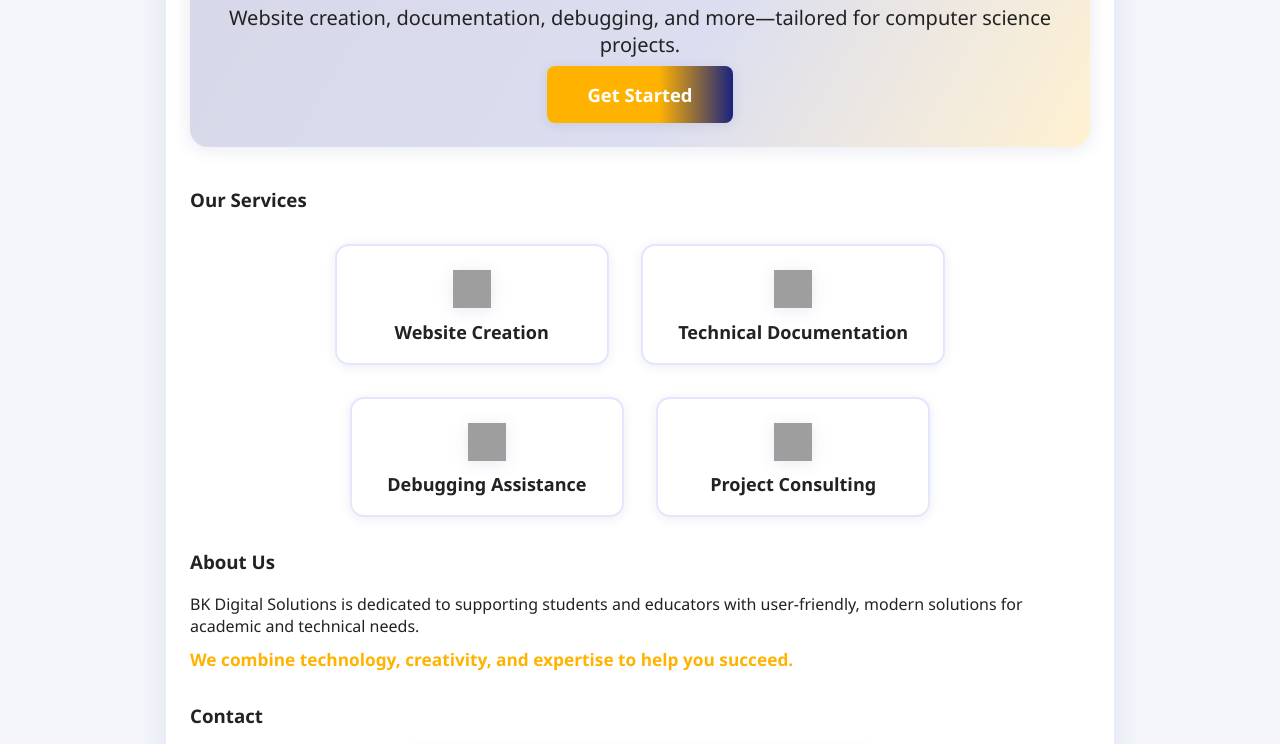
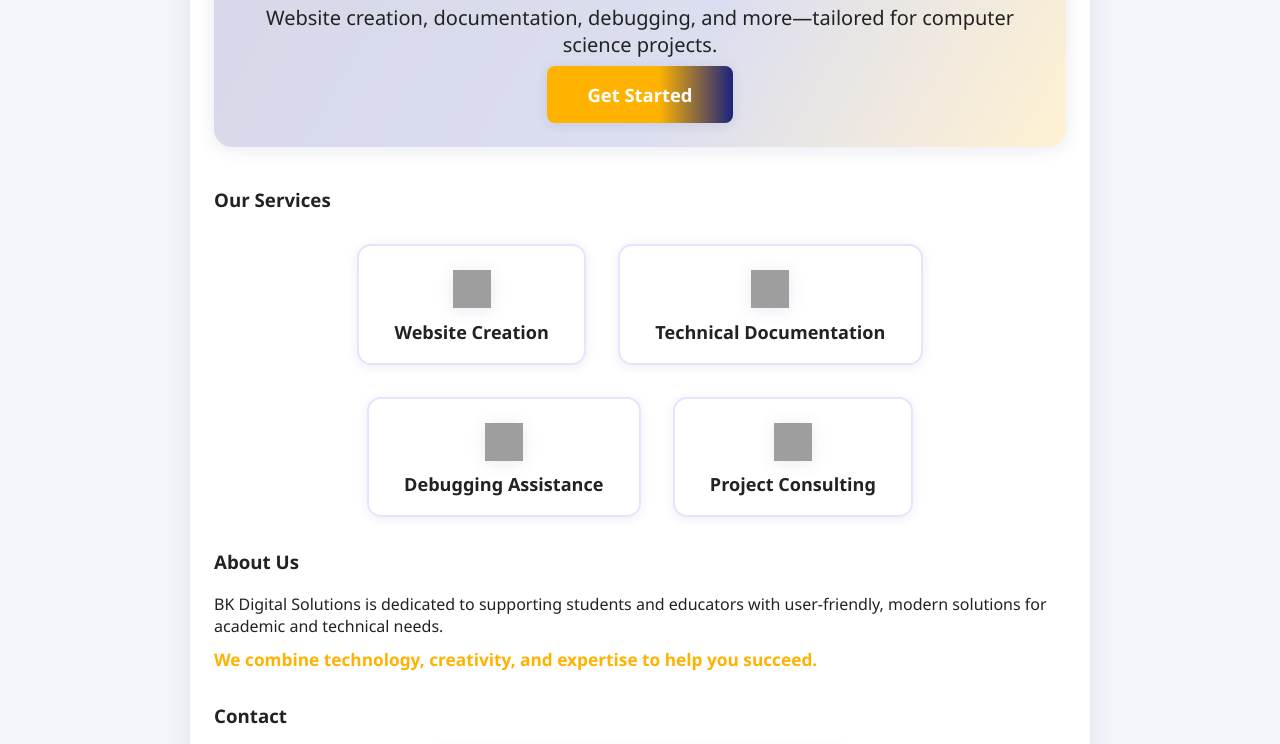
Before and after one commit to Bernard-ctrl/BK-Digital-Solutions, a plain HTML site: page index.html in a window 1280 px wide. Shown: the part 393-1137 px from the top of the page. Drawn offline with Linux system fonts and the light colour scheme; grey boxes are pictures that could not be loaded.

Commit message:
Add box-sizing and overflow styles to improve layout consistency

```diff
--- a/style.css
+++ b/style.css
@@ -75,6 +75,13 @@ body {
     min-height: 100vh;
     position: relative;
     overflow-x: hidden;
+}
+html {
+    box-sizing: border-box;
+    overflow-x: hidden;
+}
+*, *::before, *::after {
+    box-sizing: inherit;
 }
 .main-header {
     background: rgba(26,35,126,0.98);
```
